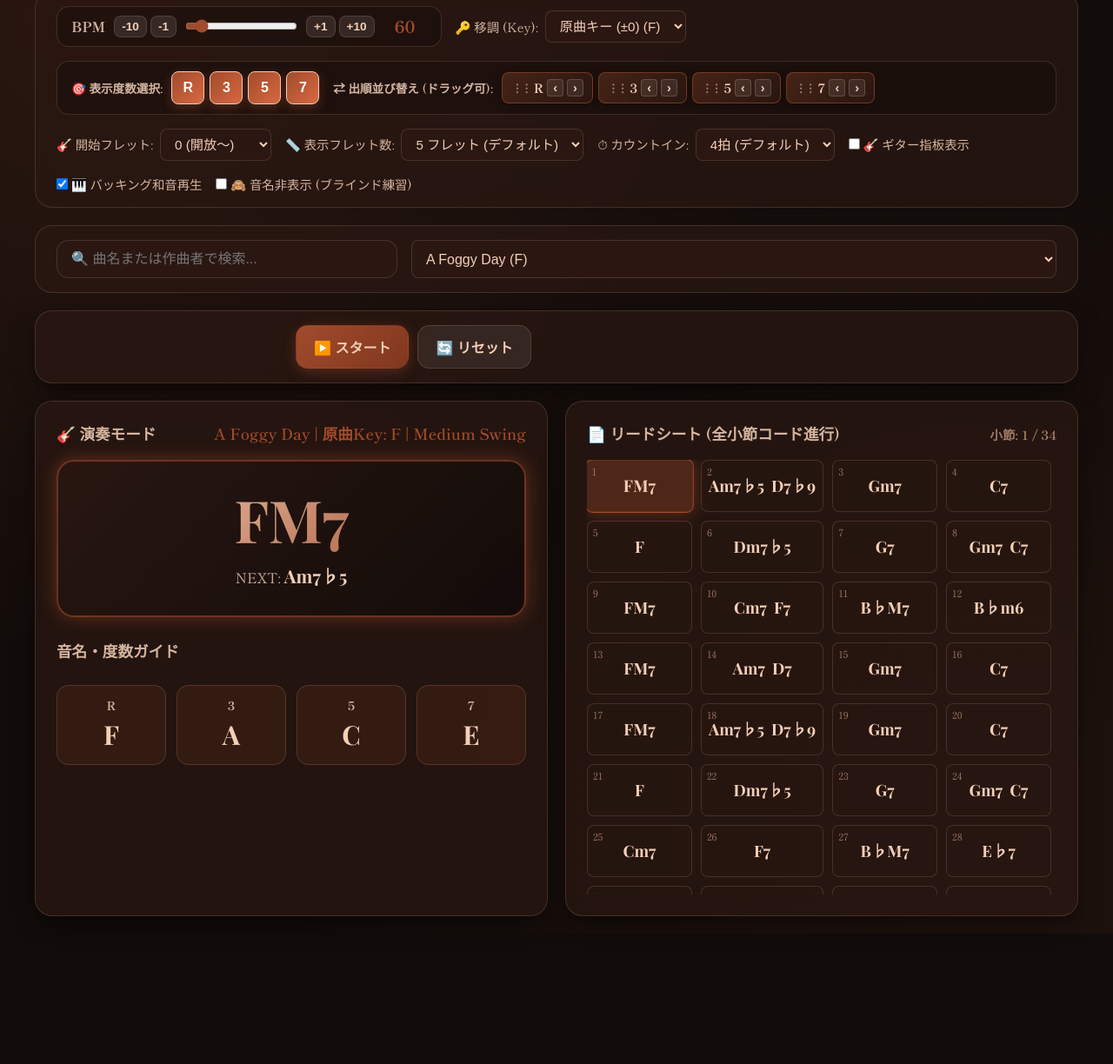
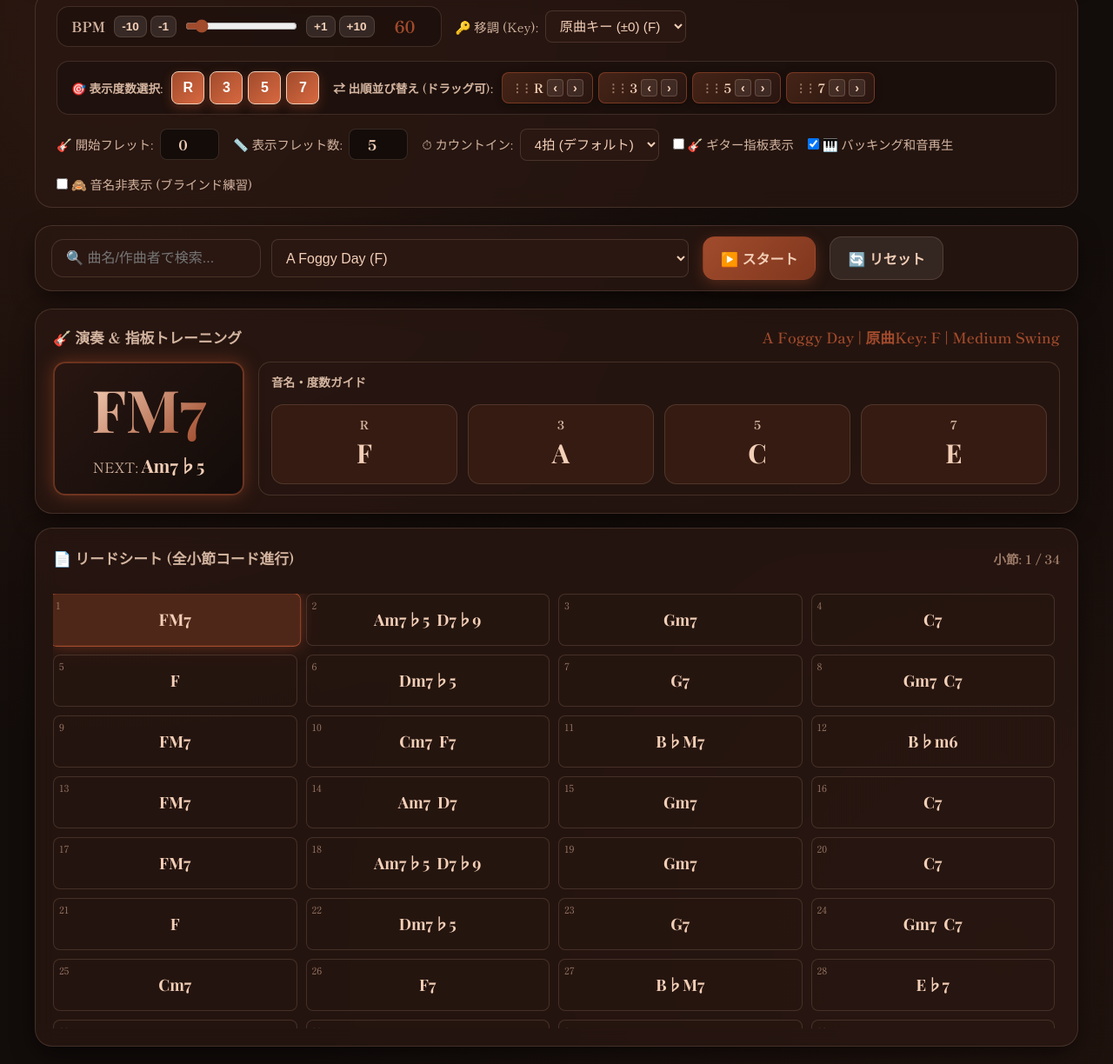
Before and after one commit to Yamataku0102/chord-tone-trainer, a website built with Vite: page index.html in a window 1280 px wide. Shown: the part 131-1355 px from the top of the page at 87% size. Before the commit the page ends 1205 px from the top, so only its background shows below. Built offline with nearby package versions, Linux system fonts and the light colour scheme; a web font is replaced by a local one.

Commit message:
refactor: Remove redundant quiz text prompt, support direct numerical fret inputs, and optimize 1-screen workspace layout for chord and fretboard display

```diff
--- a/index.html
+++ b/index.html
@@ -89,30 +89,15 @@
         </div>
       </div>
 
-      <!-- 開始フレット & 表示フレット数設定 -->
+      <!-- 開始フレット & 表示フレット数設定 (数値直接入力) -->
       <div class="select-group">
-        <label for="fret-start-select">🎸 開始フレット:</label>
-        <select id="fret-start-select">
-          <option value="0" selected>0 (開放〜)</option>
-          <option value="1">1 フレット</option>
-          <option value="3">3 フレット</option>
-          <option value="5">5 フレット</option>
-          <option value="7">7 フレット</option>
-          <option value="9">9 フレット</option>
-          <option value="12">12 フレット</option>
-        </select>
+        <label for="fret-start-input">🎸 開始フレット:</label>
+        <input type="number" id="fret-start-input" min="0" max="21" value="0" class="input-fret-number" title="0 (開放〜) からの開始フレット数を入力" />
       </div>
 
       <div class="select-group">
-        <label for="fret-count-select">📏 表示フレット数:</label>
-        <select id="fret-count-select">
-          <option value="3">3 フレット</option>
-          <option value="4">4 フレット</option>
-          <option value="5" selected>5 フレット (デフォルト)</option>
-          <option value="7">7 フレット</option>
-          <option value="9">9 フレット</option>
-          <option value="12">12 フレット</option>
-        </select>
+        <label for="fret-count-input">📏 表示フレット数:</label>
+        <input type="number" id="fret-count-input" min="1" max="24" value="5" class="input-fret-number" title="表示するフレット数を入力 (デフォルト 5)" />
       </div>
 
       <!-- カウントイン -->
@@ -146,43 +131,38 @@
     </section>
 
 
-    <!-- 2. 楽曲検索 & 曲選択 -->
-    <section class="song-selector-panel">
-      <input type="text" id="song-search" class="search-input" placeholder="🔍 曲名または作曲者で検索..." />
+    <!-- 2. 楽曲検索 & 曲選択 & アクションバー -->
+    <section class="song-action-panel">
+      <div class="song-select-row">
+        <input type="text" id="song-search" class="search-input" placeholder="🔍 曲名/作曲者で検索..." />
         <select id="song-select" class="song-select">
           <!-- JSで275曲をA-Z順に注入 -->
         </select>
-    </section>
-
-    <!-- 3. スタートボタン (アクションバー) -->
-    <section class="action-bar">
-      <div class="btn-group main-btn-group">
+      </div>
+      <div class="main-btn-group">
         <button id="btn-start" class="btn btn-primary btn-large">▶️ スタート</button>
         <button id="btn-reset" class="btn btn-secondary">🔄 リセット</button>
       </div>
     </section>
 
-    <!-- 4. メインコンテンツ (演奏ビュー & リードシート) -->
-    <main class="main-grid">
-      <!-- 左: 演奏ビュー (Big Chord & Chord Tones) -->
-      <div class="card-panel">
+    <!-- 3. メインコンテンツ (コード画面 + 指板画面を優先して一画面に配置) -->
+    <main class="main-workspace">
+      <!-- 演奏 ＆ 指板統合カード -->
+      <div class="card-panel primary-workspace-card">
         <div class="panel-title">
-          <span>🎸 演奏モード</span>
+          <span>🎸 演奏 & 指板トレーニング</span>
           <span id="song-info-badge" style="color: var(--accent-cyan); font-weight: 600;">-</span>
         </div>
 
-        <!-- 指板当てゲームモード用ステータスバー -->
+        <!-- 指板当てゲームモード用ステータスバー (スリム化: 不要な長文お題テキスト削除) -->
         <div id="fretgame-status-bar" class="fretgame-status-bar" style="display: none;">
           <div class="fretgame-info-left">
             <span class="fretgame-icon-badge">🎮</span>
-            <div class="fretgame-prompt-box">
-              <span class="fretgame-label">目標のお題:</span>
-              <span id="fretgame-target-text" class="fretgame-target-highlight">-</span>
-            </div>
+            <span class="fretgame-mode-tag">指板当てゲーム進行中</span>
           </div>
           <div class="fretgame-progress-box">
             <span id="fretgame-progress-text" class="fretgame-progress-badge">正解: 0 / 4</span>
-            <button id="fretgame-skip-btn" class="btn btn-secondary btn-small">⏭️ 次へスキップ</button>
+            <button id="fretgame-skip-btn" class="btn btn-secondary btn-small">⏭️ スキップ</button>
           </div>
         </div>
 
@@ -191,23 +171,21 @@
           <div class="mic-status-info">
             <span class="mic-icon-badge">🎤</span>
             <div class="mic-note-box">
-              <span class="mic-label">狙う音 (Target):</span>
+              <span class="mic-label">目標音:</span>
               <span id="target-note-val" class="target-note-highlight">-</span>
             </div>
             <div class="mic-note-box">
-              <span class="mic-label">マイク検出音:</span>
+              <span class="mic-label">検出音:</span>
               <span id="detected-note-val" class="detected-note-val">--</span>
             </div>
           </div>
 
-          <!-- マイク感度（ゲイン）調整 & 音量メーター -->
           <div class="mic-controls-group">
             <div class="mic-sensitivity-control">
-              <label for="mic-gain-slider" class="mic-label" title="スマホ・iPad等のマイク音量を増幅します">🎚️ 感度: <span id="mic-gain-val" class="gain-val-display">200%</span></label>
-              <input type="range" id="mic-gain-slider" min="50" max="500" step="10" value="200" title="マイク入力倍率 (50%〜500%)" />
+              <label for="mic-gain-slider" class="mic-label">🎚️ 感度: <span id="mic-gain-val" class="gain-val-display">200%</span></label>
+              <input type="range" id="mic-gain-slider" min="50" max="500" step="10" value="200" />
             </div>
-            <div class="mic-meter-box" title="現在のマイク音量レベル">
-              <span class="mic-label">音量:</span>
+            <div class="mic-meter-box">
               <div class="mic-meter-track">
                 <div id="mic-level-bar" class="mic-level-bar" style="width: 0%;"></div>
               </div>
@@ -217,10 +195,9 @@
           <button id="btn-toggle-mic" class="btn-mic-toggle">🎙️ マイク起動</button>
         </div>
 
-
-
+        <!-- コード表示 ＆ 音名度数カードエリア -->
+        <div class="chord-display-row">
           <div class="play-chord-box">
-
             <div id="countin-badge" class="countin-badge" style="display: none;">COUNT IN: 4</div>
             <div id="big-chord" class="big-chord-symbol">C</div>
             <div class="next-chord-preview">
@@ -228,31 +205,33 @@
             </div>
           </div>
 
-        <!-- 度数 & 音名カード -->
-        <div class="panel-title" style="margin-top: 10px;">
+          <div class="tones-card-box">
+            <div class="tones-header">
               <span>音名・度数ガイド</span>
             </div>
             <div id="chord-tones-container" class="chord-tones-grid">
               <!-- JSで音名と度数カードを動的注入 -->
             </div>
           </div>
+        </div>
 
-      <!-- 右: リードシート (楽譜) -->
-      <div class="card-panel">
-        <div class="panel-title">
+        <!-- ギター指板表示エリア (一画面に収まるようコード画面直下に配置) -->
+        <section id="fretboard-container" class="fretboard-section">
+          <!-- JSでギター指板を注入 -->
+        </section>
+      </div>
+
+      <!-- リードシート (全小節コード進行: アコーディオン/折りたたみで一画面を圧迫しない) -->
+      <details class="card-panel leadsheet-accordion" open>
+        <summary class="panel-title accordion-summary">
           <span>📄 リードシート (全小節コード進行)</span>
           <span id="measure-progress-text" style="font-size: 0.9rem; color: var(--text-dim);">小節: 1 / --</span>
-        </div>
-        <div id="leadsheet-container">
+        </summary>
+        <div id="leadsheet-container" class="leadsheet-content-box">
           <!-- JSで全小節カードを注入 -->
         </div>
-      </div>
+      </details>
     </main>
-
-    <!-- 5. ギター指板表示エリア -->
-    <section id="fretboard-container">
-      <!-- JSでギター指板を注入 -->
-    </section>
   </div>
 
   <script type="module" src="./src/main.js"></script>
--- a/src/main.js
+++ b/src/main.js
@@ -48,8 +48,8 @@
   bpmPlus1: document.getElementById('bpm-plus-1'),
   bpmPlus10: document.getElementById('bpm-plus-10'),
   transposeSelect: document.getElementById('transpose-select'),
-  fretStartSelect: document.getElementById('fret-start-select'),
-  fretCountSelect: document.getElementById('fret-count-select'),
+  fretStartInput: document.getElementById('fret-start-input'),
+  fretCountInput: document.getElementById('fret-count-input'),
   toggleFretboard: document.getElementById('toggle-fretboard'),
   toggleBacking: document.getElementById('toggle-backing'),
   toggleHideNotes: document.getElementById('toggle-hide-notes'),
@@ -277,18 +277,12 @@
   });
 }
 
-// 指板当てゲーム用プロンプト表示の更新
+// 指板当てゲーム用プロンプト表示の更新 (不要長文テキスト削除・プログレスのみ更新)
 function updateFretGamePrompt(chordSymbol, formattedTones) {
   if (!formattedTones || formattedTones.length === 0) return;
 
   if (state.gameTargetIndex >= formattedTones.length) {
     state.gameTargetIndex = 0;
-  }
-
-  const currentTarget = formattedTones[state.gameTargetIndex];
-  if (elements.fretgameTargetText && currentTarget) {
-    const noteText = state.hideNotes ? '?' : `(${currentTarget.note})`;
-    elements.fretgameTargetText.textContent = `コード [ ${chordSymbol} ] の 【 ${currentTarget.degree} ${noteText} 】 を押してください！`;
   }
 
   if (elements.fretgameProgressText) {
@@ -658,16 +652,19 @@
     renderCurrentState(audioEngine.currentMeasure, audioEngine.currentBeat);
   });
 
-  // 開始フレット & 表示フレット数の変更
-  elements.fretStartSelect?.addEventListener('change', (e) => {
-    state.startFret = parseInt(e.target.value, 10);
+  // 開始フレット & 表示フレット数の変更 (数値直接入力)
+  const handleFretInputChange = () => {
+    const startVal = parseInt(elements.fretStartInput?.value, 10);
+    const countVal = parseInt(elements.fretCountInput?.value, 10);
+    state.startFret = isNaN(startVal) ? 0 : Math.max(0, startVal);
+    state.fretCount = isNaN(countVal) ? 5 : Math.max(1, countVal);
     renderCurrentState(audioEngine.currentMeasure, audioEngine.currentBeat);
-  });
+  };
 
-  elements.fretCountSelect?.addEventListener('change', (e) => {
-    state.fretCount = parseInt(e.target.value, 10);
-    renderCurrentState(audioEngine.currentMeasure, audioEngine.currentBeat);
-  });
+  elements.fretStartInput?.addEventListener('input', handleFretInputChange);
+  elements.fretStartInput?.addEventListener('change', handleFretInputChange);
+  elements.fretCountInput?.addEventListener('input', handleFretInputChange);
+  elements.fretCountInput?.addEventListener('change', handleFretInputChange);
 
   elements.btnToggleMic?.addEventListener('click', () => {
     if (state.isMicActive) stopMicListening();
--- a/src/style.css
+++ b/src/style.css
@@ -295,17 +295,108 @@
   font-size: 1rem;
 }
 
-/* メインワークスペース: 演奏画面 & リードシート */
-.main-grid {
-  display: grid;
-  grid-template-columns: 1fr 1fr;
-  gap: 20px;
+/* フレット数数値入力インポーネント */
+.input-fret-number {
+  width: 68px;
+  background: rgba(18, 12, 10, 0.85);
+  border: 1.5px solid var(--border-color);
+  color: var(--accent-gold);
+  border-radius: var(--radius-sm);
+  padding: 5px 8px;
+  font-size: 1rem;
+  font-weight: 800;
+  text-align: center;
+  font-family: inherit;
 }
 
-@media (max-width: 900px) {
-  .main-grid {
-    grid-template-columns: 1fr;
-  }
+.input-fret-number:focus {
+  outline: none;
+  border-color: var(--accent-primary);
+  box-shadow: 0 0 8px rgba(161, 75, 44, 0.6);
+}
+
+/* 楽曲選択・スタートボタン連携パネル */
+.song-action-panel {
+  display: flex;
+  justify-content: space-between;
+  align-items: center;
+  gap: 16px;
+  background: var(--bg-card);
+  border: 1px solid var(--border-color);
+  border-radius: var(--radius-lg);
+  padding: 12px 18px;
+  box-shadow: var(--shadow-main);
+}
+
+.song-select-row {
+  display: flex;
+  gap: 12px;
+  flex: 1;
+}
+
+/* メインワークスペース: 一画面にコード＋指板をピッタリ並べるレイアウト */
+.main-workspace {
+  display: flex;
+  flex-direction: column;
+  gap: 16px;
+}
+
+.primary-workspace-card {
+  display: flex;
+  flex-direction: column;
+  gap: 14px;
+  padding: 18px 20px;
+}
+
+.chord-display-row {
+  display: grid;
+  grid-template-columns: 220px 1fr;
+  gap: 16px;
+  align-items: stretch;
+}
+
+.tones-card-box {
+  background: rgba(42, 23, 18, 0.3);
+  border: 1px solid var(--border-color);
+  border-radius: var(--radius-md);
+  padding: 12px 14px;
+  display: flex;
+  flex-direction: column;
+  justify-content: center;
+}
+
+.tones-header {
+  font-size: 0.85rem;
+  font-weight: 700;
+  color: var(--text-muted);
+  margin-bottom: 6px;
+}
+
+/* リードシート (楽譜) アコーディオン */
+.leadsheet-accordion {
+  padding: 14px 18px;
+  background: rgba(28, 18, 14, 0.7);
+  border: 1px solid var(--border-color);
+  border-radius: var(--radius-lg);
+}
+
+.accordion-summary {
+  cursor: pointer;
+  user-select: none;
+  list-style: none;
+  padding: 2px 0;
+}
+
+.accordion-summary::-webkit-details-marker {
+  display: none;
+}
+
+.leadsheet-content-box {
+  margin-top: 12px;
+}
+
+.fretboard-section {
+  width: 100%;
 }
 
 .card-panel {
@@ -313,15 +404,15 @@
   backdrop-filter: blur(12px);
   border: 1px solid var(--border-color);
   border-radius: var(--radius-lg);
-  padding: 24px;
+  padding: 20px;
   display: flex;
   flex-direction: column;
-  gap: 16px;
+  gap: 14px;
   box-shadow: var(--shadow-main);
 }
 
 .panel-title {
-  font-size: 1.1rem;
+  font-size: 1.05rem;
   font-weight: 700;
   color: var(--text-muted);
   display: flex;
@@ -333,24 +424,28 @@
 .play-chord-box {
   background: linear-gradient(135deg, rgba(42, 23, 18, 0.9), rgba(18, 12, 10, 0.95));
   border: 2px solid var(--border-highlight);
-  border-radius: var(--radius-lg);
-  padding: 30px;
+  border-radius: var(--radius-md);
+  padding: 16px 20px;
   text-align: center;
   position: relative;
   overflow: hidden;
   box-shadow: var(--glow-cyan);
+  display: flex;
+  flex-direction: column;
+  justify-content: center;
+  align-items: center;
 }
 
 .countin-badge {
   position: absolute;
-  top: 15px;
-  left: 15px;
+  top: 10px;
+  left: 10px;
   background: var(--text-main);
   color: #120c0a;
   font-weight: 800;
-  padding: 4px 12px;
+  padding: 2px 10px;
   border-radius: var(--radius-full);
-  font-size: 0.9rem;
+  font-size: 0.8rem;
   animation: pulse 1s infinite alternate;
 }
 
```
Lines whose indentation alone changed are shown as unchanged.
